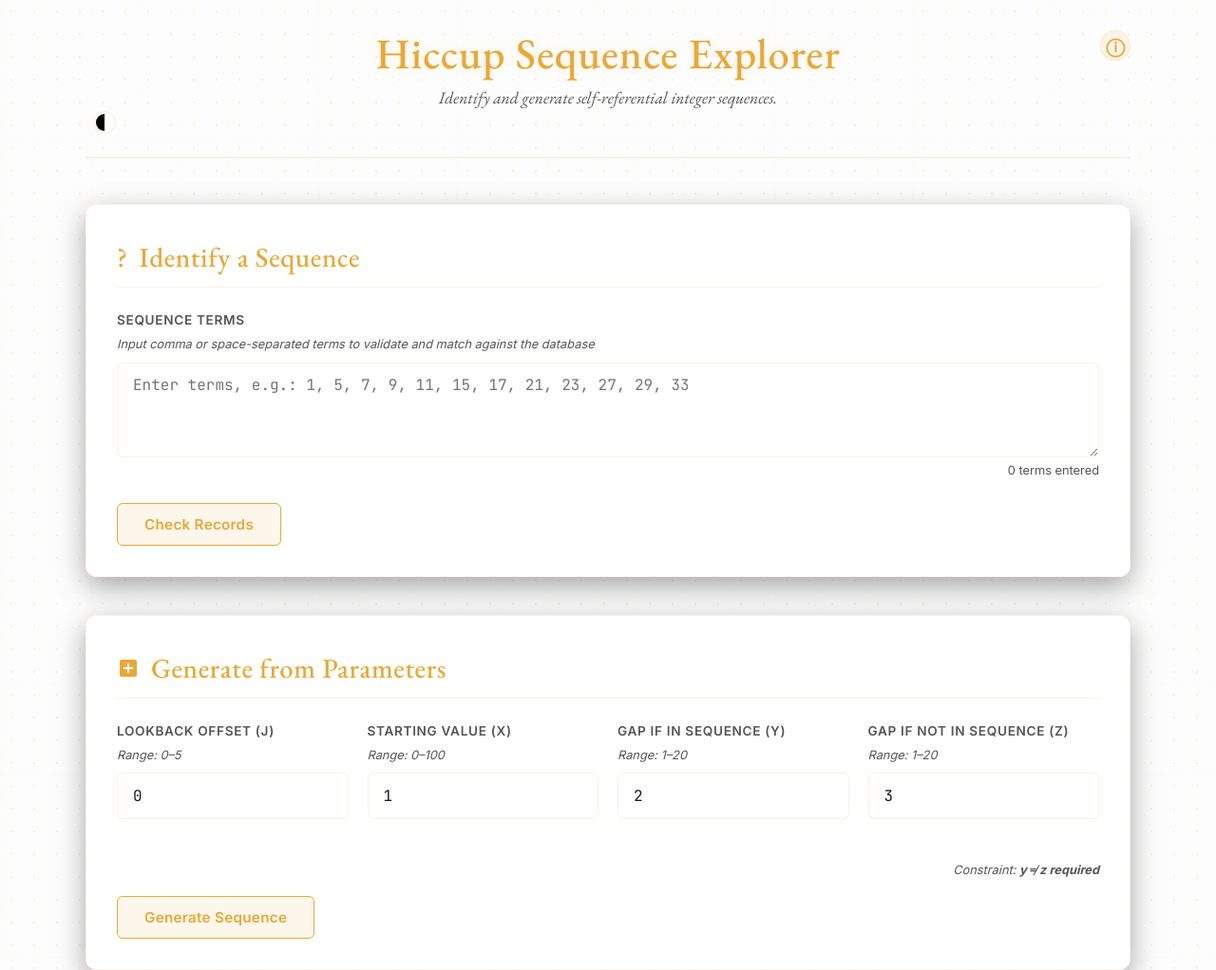
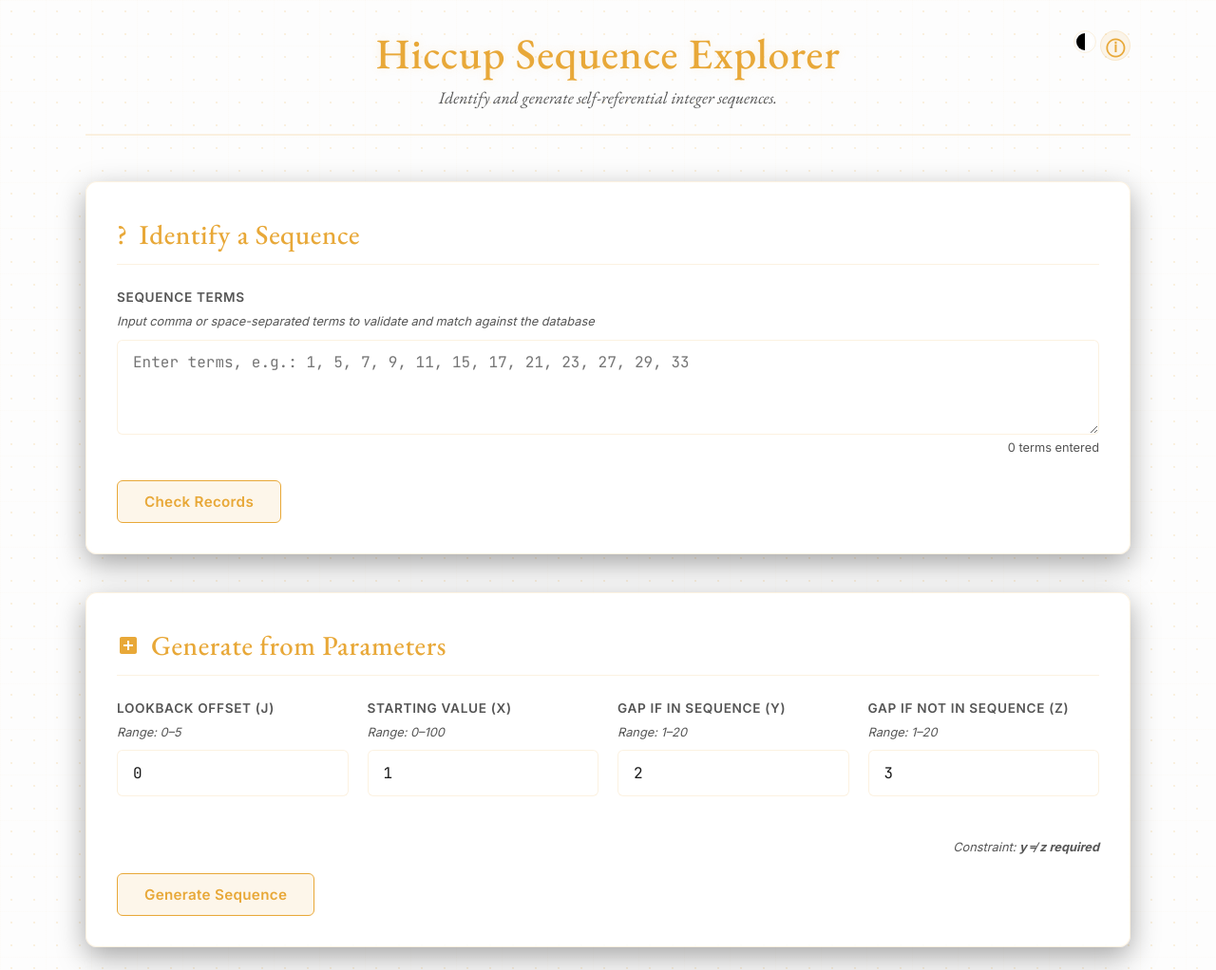
Before and after one commit to Darkmatterg7/HiccupSequencesDatabase, a plain HTML site: page index.html in a window 1280 px wide. Shown: the top 1022 px of the page at 95% size. Drawn offline with nearby package versions, Linux system fonts and the light colour scheme.

Commit message:
Adjust theme toggle position: move to left of info button, snug beside it

```diff
--- a/index.html
+++ b/index.html
@@ -1055,6 +1055,9 @@ body.light-theme {
 
 /* Theme Toggle Button */
 .theme-toggle {
+  position: absolute;
+  top: 0;
+  right: 36px;
   width: 24px;
   height: 24px;
   border: 1px solid var(--border-color);
@@ -1064,7 +1067,6 @@ body.light-theme {
   display: flex;
   align-items: center;
   justify-content: center;
-  margin-left: 0.5rem;
   transition: border-color 0.2s ease, box-shadow 0.2s ease;
 }
 .theme-toggle:hover {
@@ -1171,8 +1173,8 @@ body.light-theme table#seq-table th {
       <h1 id="main-title">Hiccup Sequence Explorer</h1>
       <p>Identify and generate self-referential integer sequences.</p>
 
+      <button class="theme-toggle" id="theme-toggle" aria-label="Toggle light/dark theme" title="Toggle light/dark theme"></button>
       <button class="info-btn" onclick="openHelpModal()" aria-label="Explain Hiccup Sequences" title="Explain Hiccup Sequences">ⓘ</button>
-      <button class="theme-toggle" id="theme-toggle" aria-label="Toggle light/dark theme" title="Toggle light/dark theme"></button>
     </header>
 
     <!-- SECTION 1 — IDENTIFY AN UNKNOWN SEQUENCE -->
```
